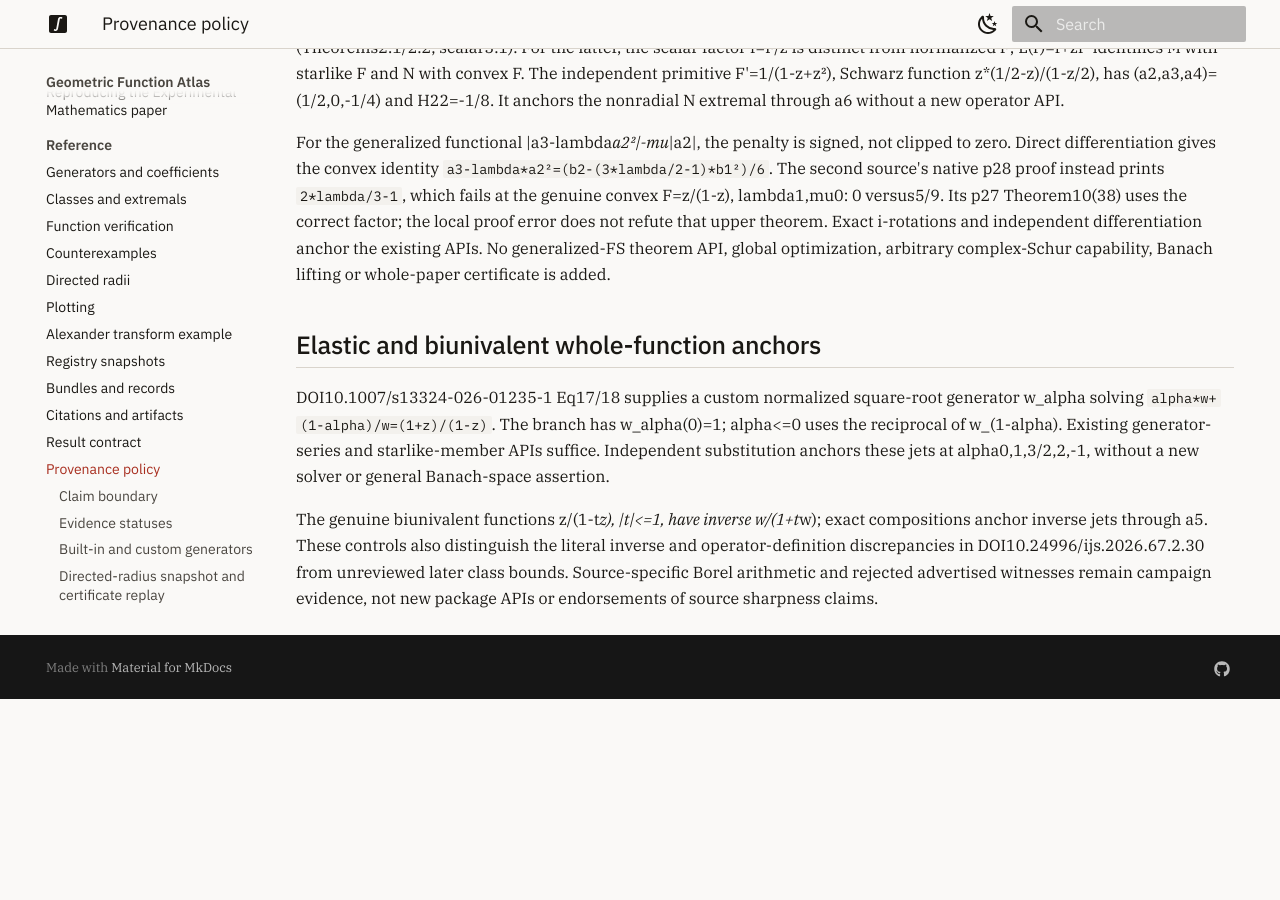
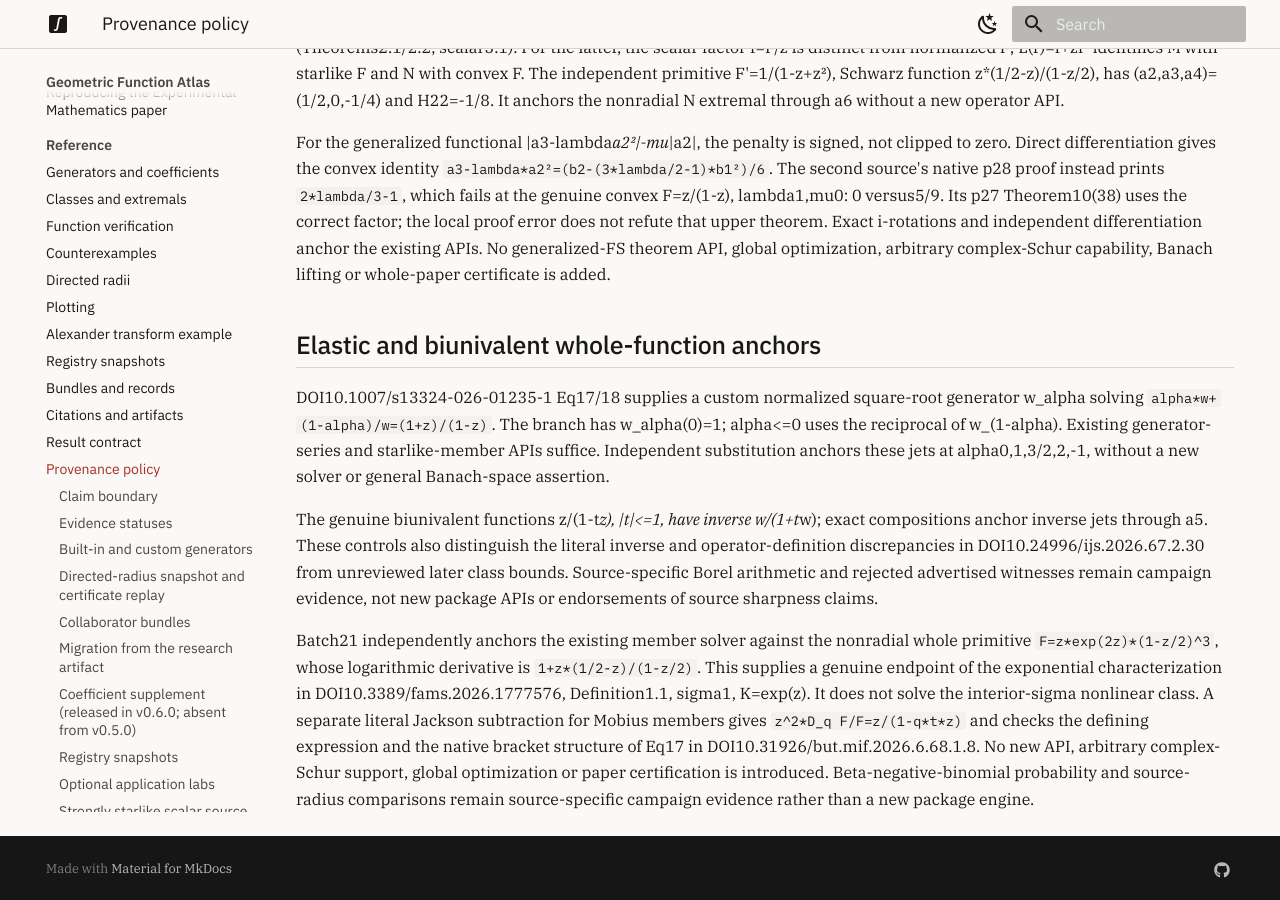
Before and after one commit to Prasanna28Devadiga/geometric-function-atlas, an MkDocs documentation site: the page built from docs/PROVENANCE.md, in a window 1280 px wide and 900 px high, scrolled down 6935 px. Built offline with MkDocs 1.6.1 and Material for MkDocs 9.7.7, drawn with Linux system fonts in a browser that asks for light colours; before the commit the page ends 7634 px from its top, so only the background shows below that.

Commit message:
test: anchor exponential and Q-multiplicative literature members

```diff
--- a/docs/PROVENANCE.md
+++ b/docs/PROVENANCE.md
@@ -376,3 +376,15 @@
 DOI10.24996/ijs.2026.67.2.30 from unreviewed later class bounds. Source-specific
 Borel arithmetic and rejected advertised witnesses remain campaign evidence,
 not new package APIs or endorsements of source sharpness claims.
+
+Batch21 independently anchors the existing member solver against the nonradial
+whole primitive `F=z*exp(2z)*(1-z/2)^3`, whose logarithmic derivative is
+`1+z*(1/2-z)/(1-z/2)`. This supplies a genuine endpoint of the exponential
+characterization in DOI10.3389/fams.2026.1777576, Definition1.1, sigma1,
+K=exp(z). It does not solve the interior-sigma nonlinear class. A separate
+literal Jackson subtraction for Mobius members gives
+`z^2*D_q F/F=z/(1-q*t*z)` and checks the defining expression and the native
+bracket structure of Eq17 in DOI10.31926/but.mif.2026.6.68.1.8. No new API,
+arbitrary complex-Schur support, global optimization or paper certification is
+introduced. Beta-negative-binomial probability and source-radius comparisons
+remain source-specific campaign evidence rather than a new package engine.
```
Also changed, not shown: 1 other file.
